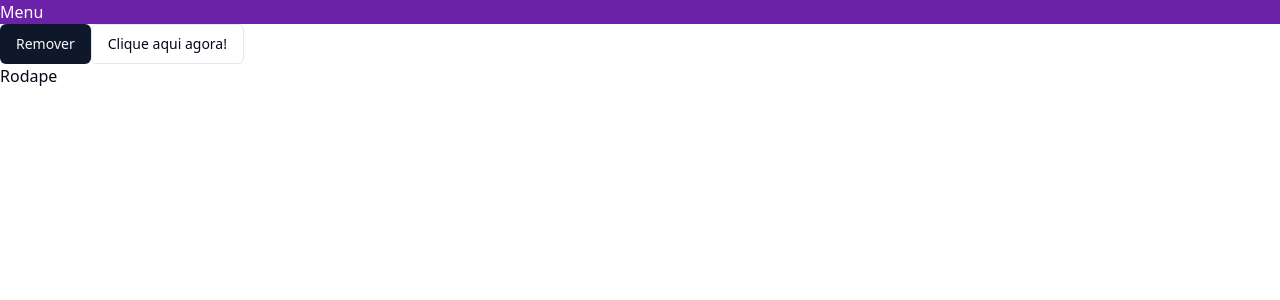
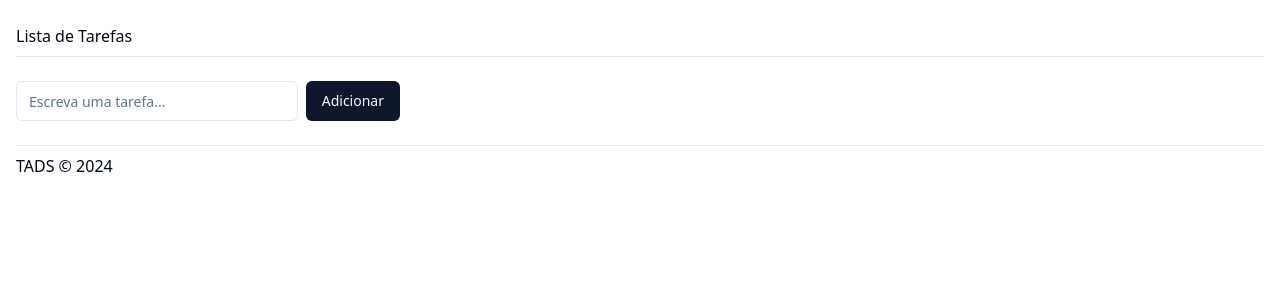
Before and after one commit to habibasseiss/dev-web, a React app: page / in a window 1280 px wide. Shown: the top 300 px of the page. Built offline with nearby package versions, Linux system fonts and the light colour scheme; the HTML template or start-up script is replaced by a standard one.

Commit message:
adiciona operações de inserir e remover todo item

```diff
--- a/src/App.tsx
+++ b/src/App.tsx
@@ -1,39 +1,80 @@
+import { useState } from "react";
 import { Button } from "./components/ui/button";
+import { Input } from "./components/ui/input";
+import { Trash2Icon } from "lucide-react"
 
 function Menu() {
   return (
-    <div className="bg-purple-800 text-white">
-      Menu
+    <div className="py-2 border-b">
+      Lista de Tarefas
+    </div>
+  );
+}
+
+function TodoItem({ name, remover }: { name: string, remover: any}) {
+  return (
+    <div className="flex items-center justify-between p-2 rounded-md border bg-slate-50">
+      <div>{name}</div>
+      <Button variant="outline" size="icon" onClick={remover}>
+        <Trash2Icon className="h-4 w-4" />
+      </Button>
     </div>
   );
 }
 
 function Conteudo() {
+  const [itens, setItens] = useState([] as string[]);
+
+  function submeterFormulario(e: React.FormEvent<HTMLFormElement>) {
+    e.preventDefault();
+
+    // pegar o valor digitado no input
+    const f = e.target as HTMLElement;
+    const item = f.querySelector('input')?.value;
+
+    if (item) {
+      // setar os itens do estado (setItens)
+      setItens([...itens, item]);
+    }
+  }
+
+  function remover(index: number) {
+    setItens(itens.filter((_, i) => i !== index));
+  }
+
   return (
-    <div>
-      <Button variant="default">
-        Remover
-      </Button>
-      <Button variant="outline">
-        Clique aqui agora!
-      </Button>
+    <div className="space-y-4">
+      <form onSubmit={(e) => submeterFormulario(e)}>
+        <div className="flex w-full max-w-sm items-center space-x-2">
+          <Input type="text" placeholder="Escreva uma tarefa..." />
+          <Button type="submit">Adicionar</Button>
+        </div>
+      </form>
+
+      <div className="space-y-2">
+        {itens.map((el, index) => {
+          return <TodoItem key={index} name={el} remover={() => remover(index)} />
+        })}
+      </div>
     </div>
   );
 }
 
 function Rodape() {
   return (
-    <div>Rodape</div>
+    <div className="py-2 border-t">
+      TADS &copy; 2024
+    </div>
   );
 }
 
 function App() {
   return (
-    <>
+    <div className="m-4 space-y-6">
       <Menu />
       <Conteudo />
       <Rodape />
-    </>
+    </div>
   );
 }
 
--- /dev/null
+++ b/src/components/ui/input.tsx
@@ -0,0 +1,25 @@
+import * as React from "react"
+
+import { cn } from "@/lib/utils"
+
+export interface InputProps
+  extends React.InputHTMLAttributes<HTMLInputElement> {}
+
+const Input = React.forwardRef<HTMLInputElement, InputProps>(
+  ({ className, type, ...props }, ref) => {
+    return (
+      <input
+        type={type}
+        className={cn(
+          "flex h-10 w-full rounded-md border border-input bg-background px-3 py-2 text-sm ring-offset-background file:border-0 file:bg-transparent file:text-sm file:font-medium file:text-foreground placeholder:text-muted-foreground focus-visible:outline-none focus-visible:ring-2 focus-visible:ring-ring focus-visible:ring-offset-2 disabled:cursor-not-allowed disabled:opacity-50",
+          className
+        )}
+        ref={ref}
+        {...props}
+      />
+    )
+  }
+)
+Input.displayName = "Input"
+
+export { Input }
```
